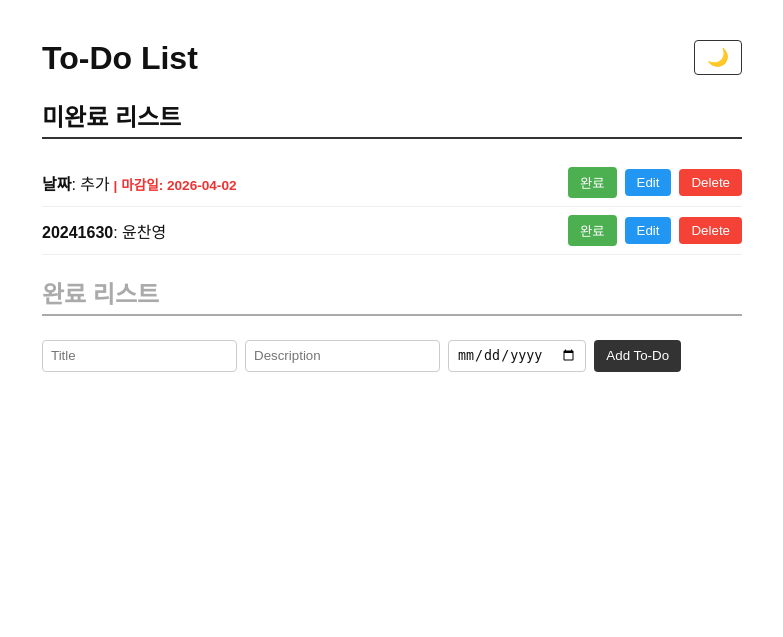
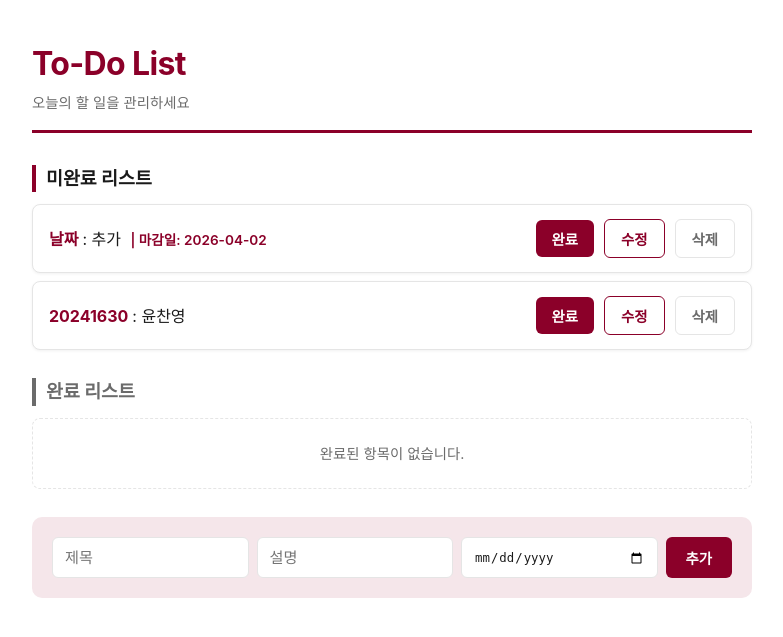
Before and after one commit to ychanyoung/FastApi-Todos, a FastAPI app: page / in a window 1280 px wide. Shown: the top 637 px of the page, without its empty margins (248-1031 px from the left). Run offline with FastAPI, Linux system fonts and the light colour scheme.

Commit message:
UI 리디자인: 서강대 버건디 컬러 테마 적용
Co-Authored-By: Claude Opus 4.7 <noreply@anthropic.com>

```diff
--- a/fastapi-app/templates/index.html
+++ b/fastapi-app/templates/index.html
@@ -1,53 +1,161 @@
 <!DOCTYPE html>
-<html lang="en">
+<html lang="ko">
 <head>
     <meta charset="UTF-8">
     <meta name="viewport" content="width=device-width, initial-scale=1.0">
     <title>To-Do List</title>
     <style>
         :root {
-            --bg: #fff;
-            --text: #111;
-            --border: #eee;
-            --h2-border: #333;
-            --completed-color: #aaa;
-            --input-border: #ccc;
-            --input-bg: #fff;
-            --input-text: #111;
-            --btn-submit-bg: #333;
+            --burgundy: #8B0029;
+            --burgundy-dark: #6B001F;
+            --burgundy-light: #B8334F;
+            --burgundy-soft: #F5E6EA;
+            --bg: #ffffff;
+            --text: #1a1a1a;
+            --text-muted: #6b6b6b;
+            --border: #e5e5e5;
+            --card-shadow: 0 1px 3px rgba(0, 0, 0, 0.06);
         }
-        body.dark {
-            --bg: #1a1a1a;
-            --text: #e0e0e0;
-            --border: #333;
-            --h2-border: #aaa;
-            --completed-color: #666;
-            --input-border: #555;
-            --input-bg: #2a2a2a;
-            --input-text: #e0e0e0;
-            --btn-submit-bg: #555;
+        * { box-sizing: border-box; }
+        body {
+            font-family: -apple-system, BlinkMacSystemFont, "Segoe UI", "Noto Sans KR", sans-serif;
+            max-width: 760px;
+            margin: 0 auto;
+            padding: 40px 20px;
+            background: var(--bg);
+            color: var(--text);
+            line-height: 1.5;
         }
-        body { font-family: sans-serif; max-width: 700px; margin: 40px auto; padding: 0 16px; background: var(--bg); color: var(--text); transition: background 0.2s, color 0.2s; }
-        h2 { border-bottom: 2px solid var(--h2-border); padding-bottom: 4px; }
-        h2.completed-title { border-color: var(--completed-color); color: var(--completed-color); }
-        ul { list-style: none; padding: 0; }
-        li { display: flex; align-items: center; gap: 8px; padding: 8px 0; border-bottom: 1px solid var(--border); }
-        li.completed span.text { text-decoration: line-through; color: var(--completed-color); }
-        .due-date { font-size: 0.85em; color: #888; }
-        .due-overdue { color: #e33; font-weight: bold; }
-        form { display: flex; gap: 8px; flex-wrap: wrap; margin-top: 24px; }
-        input { padding: 6px 8px; border: 1px solid var(--input-border); border-radius: 4px; background: var(--input-bg); color: var(--input-text); }
-        button { padding: 6px 12px; border: none; border-radius: 4px; cursor: pointer; }
-        .btn-check { background: #4caf50; color: #fff; }
-        .btn-edit { background: #2196f3; color: #fff; }
-        .btn-delete { background: #f44336; color: #fff; }
-        .btn-submit { background: var(--btn-submit-bg); color: #fff; }
-        .btn-dark { background: none; border: 1px solid var(--h2-border); color: var(--text); float: right; font-size: 1.1em; }
+        header {
+            border-bottom: 3px solid var(--burgundy);
+            padding-bottom: 16px;
+            margin-bottom: 32px;
+        }
+        h1 {
+            color: var(--burgundy);
+            margin: 0;
+            font-size: 2em;
+            letter-spacing: -0.02em;
+        }
+        .subtitle {
+            color: var(--text-muted);
+            font-size: 0.9em;
+            margin-top: 4px;
+        }
+        h2 {
+            font-size: 1.15em;
+            color: var(--text);
+            margin: 28px 0 12px;
+            padding-left: 10px;
+            border-left: 4px solid var(--burgundy);
+        }
+        h2.completed-title {
+            border-left-color: var(--text-muted);
+            color: var(--text-muted);
+        }
+        ul { list-style: none; padding: 0; margin: 0; }
+        li {
+            display: flex;
+            align-items: center;
+            gap: 10px;
+            padding: 14px 16px;
+            margin-bottom: 8px;
+            background: #fff;
+            border: 1px solid var(--border);
+            border-radius: 8px;
+            box-shadow: var(--card-shadow);
+            transition: border-color 0.15s, box-shadow 0.15s;
+        }
+        li:hover { border-color: var(--burgundy-light); }
+        li.completed {
+            background: #fafafa;
+            border-color: var(--border);
+        }
+        li.completed span.text { text-decoration: line-through; color: var(--text-muted); }
+        .text { flex: 1; }
+        .text strong { color: var(--burgundy); margin-right: 4px; }
+        li.completed .text strong { color: var(--text-muted); }
+        .due-date { font-size: 0.85em; color: var(--text-muted); margin-left: 6px; }
+        .due-overdue { color: var(--burgundy); font-weight: 600; }
+
+        form {
+            display: flex;
+            gap: 8px;
+            flex-wrap: wrap;
+            margin-top: 28px;
+            padding: 20px;
+            background: var(--burgundy-soft);
+            border-radius: 10px;
+        }
+        input {
+            padding: 10px 12px;
+            border: 1px solid var(--border);
+            border-radius: 6px;
+            background: #fff;
+            color: var(--text);
+            font-size: 0.95em;
+            flex: 1;
+            min-width: 140px;
+            outline: none;
+            transition: border-color 0.15s, box-shadow 0.15s;
+        }
+        input:focus {
+            border-color: var(--burgundy);
+            box-shadow: 0 0 0 3px rgba(139, 0, 41, 0.12);
+        }
+        button {
+            padding: 8px 16px;
+            border: none;
+            border-radius: 6px;
+            cursor: pointer;
+            font-weight: 600;
+            font-size: 0.9em;
+            transition: background 0.15s, transform 0.05s;
+        }
+        button:active { transform: translateY(1px); }
+        .btn-check {
+            background: var(--burgundy);
+            color: #fff;
+        }
+        .btn-check:hover { background: var(--burgundy-dark); }
+        .btn-edit {
+            background: #fff;
+            color: var(--burgundy);
+            border: 1px solid var(--burgundy);
+        }
+        .btn-edit:hover { background: var(--burgundy-soft); }
+        .btn-delete {
+            background: #fff;
+            color: var(--text-muted);
+            border: 1px solid var(--border);
+        }
+        .btn-delete:hover {
+            background: var(--burgundy);
+            color: #fff;
+            border-color: var(--burgundy);
+        }
+        .btn-submit {
+            background: var(--burgundy);
+            color: #fff;
+            padding: 10px 20px;
+        }
+        .btn-submit:hover { background: var(--burgundy-dark); }
+
+        .empty {
+            text-align: center;
+            padding: 24px;
+            color: var(--text-muted);
+            font-size: 0.9em;
+            border: 1px dashed var(--border);
+            border-radius: 8px;
+        }
     </style>
 </head>
 <body>
-    <button class="btn-dark" id="dark-toggle">🌙</button>
-    <h1>To-Do List</h1>
+    <header>
+        <h1>To-Do List</h1>
+        <div class="subtitle">오늘의 할 일을 관리하세요</div>
+    </header>
 
     <h2>미완료 리스트</h2>
     <ul id="todo-incomplete"></ul>
@@ -56,23 +164,12 @@
     <ul id="todo-complete"></ul>
 
     <form id="todo-form">
-        <input type="text" id="title" placeholder="Title" required>
-        <input type="text" id="description" placeholder="Description" required>
+        <input type="text" id="title" placeholder="제목" required>
+        <input type="text" id="description" placeholder="설명" required>
         <input type="date" id="due_date">
-        <button type="submit" class="btn-submit">Add To-Do</button>
+        <button type="submit" class="btn-submit">추가</button>
     </form>
     <script>
-        const darkToggle = document.getElementById('dark-toggle');
-        if (localStorage.getItem('dark') === '1') {
-            document.body.classList.add('dark');
-            darkToggle.textContent = '🌙';
-        }
-        darkToggle.addEventListener('click', () => {
-            const isDark = document.body.classList.toggle('dark');
-            darkToggle.textContent = isDark ? '🌙' : '☀️';
-            localStorage.setItem('dark', isDark ? '1' : '0');
-        });
-
         function sortByDueDate(todos) {
             return todos.slice().sort((a, b) => {
                 if (!a.due_date && !b.due_date) return 0;
@@ -96,7 +193,6 @@
 
             const textSpan = document.createElement('span');
             textSpan.className = 'text';
-            textSpan.style.flex = '1';
             textSpan.innerHTML = `<strong>${todo.title}</strong>: ${todo.description}<span class="${dueClass}">${dueText}</span>`;
 
             const checkButton = document.createElement('button');
@@ -106,18 +202,28 @@
 
             const editButton = document.createElement('button');
             editButton.className = 'btn-edit';
-            editButton.textContent = 'Edit';
+            editButton.textContent = '수정';
             editButton.onclick = () => editTodo(todo.id);
 
             const deleteButton = document.createElement('button');
             deleteButton.className = 'btn-delete';
-            deleteButton.textContent = 'Delete';
+            deleteButton.textContent = '삭제';
             deleteButton.onclick = () => deleteTodo(todo.id);
 
             li.appendChild(textSpan);
             li.appendChild(checkButton);
             li.appendChild(editButton);
             li.appendChild(deleteButton);
+            return li;
+        }
+
+        function renderEmpty(message) {
+            const li = document.createElement('li');
+            li.className = 'empty';
+            li.style.display = 'block';
+            li.style.border = '1px dashed var(--border)';
+            li.style.boxShadow = 'none';
+            li.textContent = message;
             return li;
         }
 
@@ -133,8 +239,17 @@
             incompleteList.innerHTML = '';
             completeList.innerHTML = '';
 
-            incomplete.forEach(todo => incompleteList.appendChild(renderTodoItem(todo)));
-            complete.forEach(todo => completeList.appendChild(renderTodoItem(todo)));
+            if (incomplete.length === 0) {
+                incompleteList.appendChild(renderEmpty('미완료 항목이 없습니다.'));
+            } else {
+                incomplete.forEach(todo => incompleteList.appendChild(renderTodoItem(todo)));
+            }
+
+            if (complete.length === 0) {
+                completeList.appendChild(renderEmpty('완료된 항목이 없습니다.'));
+            } else {
+                complete.forEach(todo => completeList.appendChild(renderTodoItem(todo)));
+            }
         }
 
         async function toggleComplete(todo) {
@@ -151,10 +266,10 @@
         }
 
         async function editTodo(id) {
-            const title = prompt('Enter new title:');
-            const description = prompt('Enter new description:');
-            const completed = confirm('Is this task completed?');
-            const due_date = prompt('Enter due date (YYYY-MM-DD, leave blank to remove):') || null;
+            const title = prompt('새 제목을 입력하세요:');
+            const description = prompt('새 설명을 입력하세요:');
+            const completed = confirm('완료된 작업입니까?');
+            const due_date = prompt('마감일 (YYYY-MM-DD, 비우면 삭제):') || null;
             const response = await fetch(`/todos/${id}`, {
                 method: 'PUT',
                 headers: {
@@ -189,6 +304,7 @@
                 body: JSON.stringify({ id: Date.now(), title, description, completed: false, due_date })
             });
             if (response.ok) {
+                event.target.reset();
                 fetchTodos();
             }
         });
```
